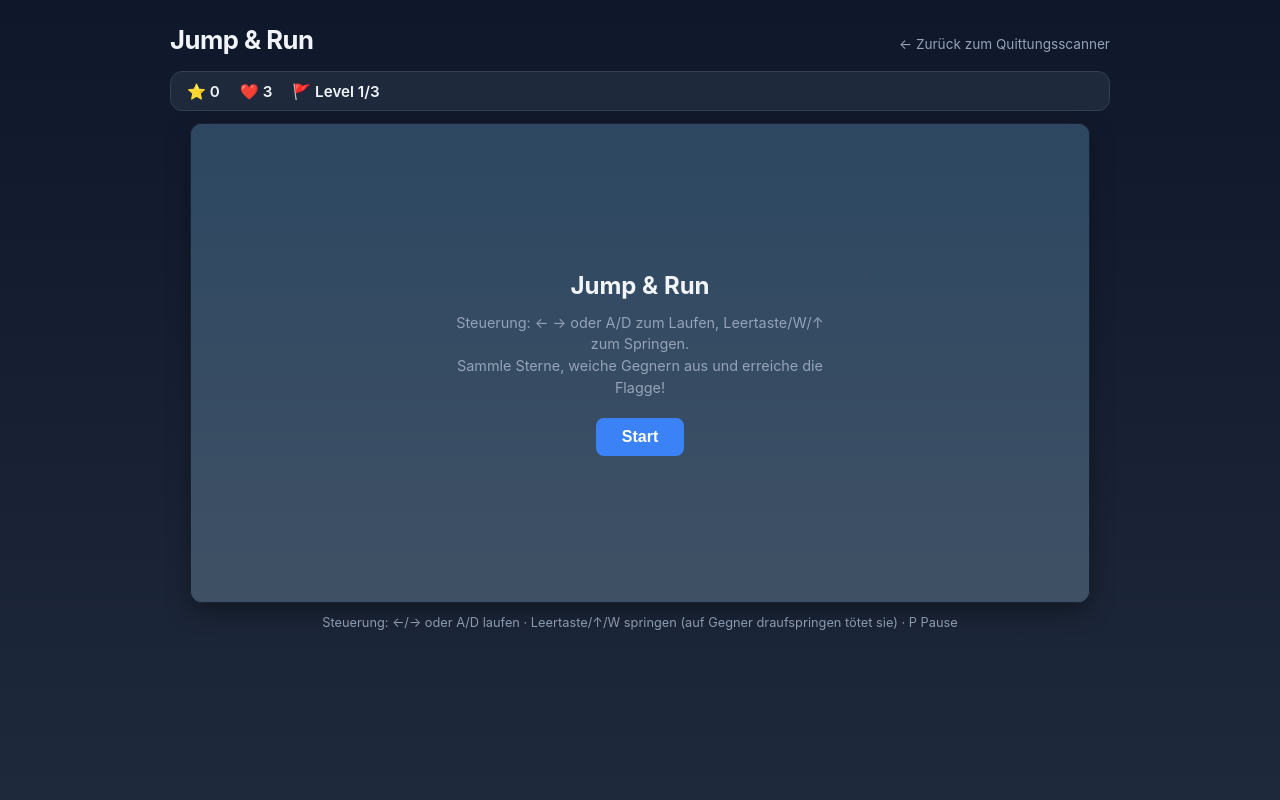
After one commit to Simoneflorian/Booos, a Flask app: page /game in a window 1280 px wide. The commit adds this page. Run offline with Flask 3, Linux system fonts and the light colour scheme.

Commit message:
Add browser-based Jump & Run platformer game
Adds a self-contained HTML5 canvas platformer at /game with 3 levels,
gravity/jump physics, patrolling enemies (stompable), coins, and a
goal flag. Linked from the main page.

```diff
--- a/app.py
+++ b/app.py
@@ -101,6 +101,11 @@ def index():
     return render_template("index.html")
 
 
+@app.route("/game")
+def game():
+    return render_template("game.html")
+
+
 @app.route("/api/analyze", methods=["POST"])
 def analyze():
     if "file" not in request.files:
--- /dev/null
+++ b/static/css/game.css
@@ -0,0 +1,114 @@
+*, *::before, *::after { box-sizing: border-box; margin: 0; padding: 0; }
+
+:root {
+    --bg: #0f172a;
+    --surface: #1e293b;
+    --border: #334155;
+    --text: #f1f5f9;
+    --text-muted: #94a3b8;
+    --primary: #3b82f6;
+    --primary-dark: #2563eb;
+    --radius: 12px;
+}
+
+body {
+    font-family: -apple-system, BlinkMacSystemFont, "Segoe UI", Roboto, sans-serif;
+    background: linear-gradient(180deg, #0f172a, #1e293b);
+    color: var(--text);
+    min-height: 100vh;
+    padding: 1.5rem 1rem 2.5rem;
+    display: flex;
+    justify-content: center;
+}
+
+.game-wrap { max-width: 940px; width: 100%; }
+
+.game-header {
+    display: flex;
+    align-items: baseline;
+    justify-content: space-between;
+    flex-wrap: wrap;
+    gap: .5rem;
+    margin-bottom: 1rem;
+}
+
+.game-header h1 { font-size: 1.6rem; letter-spacing: -0.5px; }
+
+.back-link {
+    color: var(--text-muted);
+    text-decoration: none;
+    font-size: 0.85rem;
+}
+.back-link:hover { color: var(--text); }
+
+.hud {
+    display: flex;
+    gap: 1.25rem;
+    background: var(--surface);
+    border: 1px solid var(--border);
+    border-radius: var(--radius);
+    padding: 0.6rem 1rem;
+    margin-bottom: 0.75rem;
+    font-weight: 600;
+    font-size: 0.95rem;
+}
+
+.canvas-wrap {
+    position: relative;
+    width: 100%;
+    max-width: 900px;
+    margin: 0 auto;
+}
+
+canvas#game {
+    display: block;
+    width: 100%;
+    height: auto;
+    aspect-ratio: 900 / 480;
+    background: #7ec8f2;
+    border-radius: var(--radius);
+    border: 1px solid var(--border);
+    box-shadow: 0 8px 24px rgba(0,0,0,.35);
+    image-rendering: pixelated;
+}
+
+.overlay {
+    position: absolute;
+    inset: 0;
+    display: flex;
+    align-items: center;
+    justify-content: center;
+    background: rgba(15, 23, 42, .72);
+    border-radius: var(--radius);
+}
+
+.overlay__box {
+    text-align: center;
+    max-width: 420px;
+    padding: 1.5rem;
+}
+
+.overlay__box h2 { margin-bottom: .75rem; font-size: 1.5rem; }
+.overlay__box p { color: var(--text-muted); margin-bottom: 1.25rem; line-height: 1.5; font-size: .9rem; }
+
+.btn {
+    display: inline-block;
+    padding: 0.6rem 1.6rem;
+    border-radius: 8px;
+    font-size: 1rem;
+    font-weight: 600;
+    cursor: pointer;
+    border: none;
+    background: var(--primary);
+    color: #fff;
+    transition: background .15s, transform .1s;
+}
+.btn:hover { background: var(--primary-dark); }
+.btn:active { transform: scale(.96); }
+
+.hint {
+    text-align: center;
+    color: var(--text-muted);
+    font-size: 0.8rem;
+    margin-top: 0.75rem;
+}
--- /dev/null
+++ b/static/js/game.js
@@ -0,0 +1,452 @@
+(() => {
+    const canvas = document.getElementById("game");
+    const ctx = canvas.getContext("2d");
+    const W = canvas.width;
+    const H = canvas.height;
+
+    const scoreEl = document.getElementById("score");
+    const livesEl = document.getElementById("lives");
+    const levelEl = document.getElementById("level");
+    const levelCountEl = document.getElementById("levelCount");
+    const overlay = document.getElementById("overlay");
+    const overlayTitle = document.getElementById("overlayTitle");
+    const overlayText = document.getElementById("overlayText");
+    const overlayBtn = document.getElementById("overlayBtn");
+
+    const GRAVITY = 1800;
+    const MOVE_ACCEL = 2600;
+    const MAX_SPEED = 260;
+    const FRICTION = 2200;
+    const JUMP_SPEED = 620;
+    const MAX_FALL = 900;
+
+    // ---- Level definitions -------------------------------------------------
+    // Coordinates are in world pixels. ground is a platform too.
+    function buildLevels() {
+        return [
+            {
+                width: 2200,
+                spawn: { x: 40, y: 360 },
+                platforms: [
+                    { x: 0, y: 440, w: 560, h: 40 },
+                    { x: 640, y: 440, w: 260, h: 40 },
+                    { x: 980, y: 440, w: 220, h: 40 },
+                    { x: 1280, y: 380, w: 140, h: 20 },
+                    { x: 1500, y: 440, w: 700, h: 40 },
+                    { x: 900, y: 320, w: 120, h: 20 },
+                    { x: 1100, y: 260, w: 120, h: 20 },
+                ],
+                coins: [
+                    { x: 300, y: 400 }, { x: 340, y: 400 }, { x: 380, y: 400 },
+                    { x: 700, y: 400 }, { x: 760, y: 400 },
+                    { x: 930, y: 280 }, { x: 1130, y: 220 },
+                    { x: 1550, y: 400 }, { x: 1600, y: 400 }, { x: 1650, y: 400 },
+                ],
+                enemies: [
+                    { x: 700, y: 412, w: 32, h: 28, minX: 660, maxX: 880, speed: 70, dir: 1 },
+                    { x: 1600, y: 412, w: 32, h: 28, minX: 1520, maxX: 1780, speed: 90, dir: -1 },
+                ],
+                goal: { x: 2140, y: 340, w: 40, h: 100 },
+            },
+            {
+                width: 2600,
+                spawn: { x: 40, y: 360 },
+                platforms: [
+                    { x: 0, y: 440, w: 300, h: 40 },
+                    { x: 380, y: 440, w: 160, h: 40 },
+                    { x: 620, y: 380, w: 140, h: 20 },
+                    { x: 840, y: 440, w: 160, h: 40 },
+                    { x: 1080, y: 380, w: 120, h: 20 },
+                    { x: 1280, y: 320, w: 120, h: 20 },
+                    { x: 1480, y: 380, w: 120, h: 20 },
+                    { x: 1680, y: 440, w: 300, h: 40 },
+                    { x: 2060, y: 380, w: 140, h: 20 },
+                    { x: 2280, y: 440, w: 320, h: 40 },
+                ],
+                coins: [
+                    { x: 420, y: 400 }, { x: 460, y: 400 },
+                    { x: 660, y: 340 }, { x: 700, y: 340 },
+                    { x: 1110, y: 340 }, { x: 1310, y: 280 }, { x: 1510, y: 340 },
+                    { x: 1740, y: 400 }, { x: 1780, y: 400 }, { x: 1820, y: 400 },
+                    { x: 2100, y: 340 }, { x: 2320, y: 400 }, { x: 2360, y: 400 },
+                ],
+                enemies: [
+                    { x: 420, y: 412, w: 32, h: 28, minX: 380, maxX: 540, speed: 80, dir: 1 },
+                    { x: 900, y: 412, w: 32, h: 28, minX: 840, maxX: 1000, speed: 100, dir: -1 },
+                    { x: 1740, y: 412, w: 32, h: 28, minX: 1680, maxX: 1960, speed: 110, dir: 1 },
+                    { x: 2340, y: 412, w: 32, h: 28, minX: 2280, maxX: 2560, speed: 90, dir: -1 },
+                ],
+                goal: { x: 2540, y: 340, w: 40, h: 100 },
+            },
+            {
+                width: 3000,
+                spawn: { x: 40, y: 360 },
+                platforms: [
+                    { x: 0, y: 440, w: 240, h: 40 },
+                    { x: 320, y: 380, w: 100, h: 20 },
+                    { x: 500, y: 320, w: 100, h: 20 },
+                    { x: 680, y: 380, w: 100, h: 20 },
+                    { x: 860, y: 440, w: 200, h: 40 },
+                    { x: 1140, y: 380, w: 100, h: 20 },
+                    { x: 1320, y: 320, w: 100, h: 20 },
+                    { x: 1500, y: 260, w: 100, h: 20 },
+                    { x: 1680, y: 320, w: 100, h: 20 },
+                    { x: 1860, y: 380, w: 100, h: 20 },
+                    { x: 2040, y: 440, w: 220, h: 40 },
+                    { x: 2340, y: 380, w: 120, h: 20 },
+                    { x: 2540, y: 440, w: 460, h: 40 },
+                ],
+                coins: [
+                    { x: 340, y: 340 }, { x: 520, y: 280 }, { x: 700, y: 340 },
+                    { x: 900, y: 400 }, { x: 940, y: 400 },
+                    { x: 1160, y: 340 }, { x: 1340, y: 280 }, { x: 1520, y: 220 },
+                    { x: 1700, y: 280 }, { x: 1880, y: 340 },
+                    { x: 2080, y: 400 }, { x: 2120, y: 400 },
+                    { x: 2600, y: 400 }, { x: 2650, y: 400 }, { x: 2700, y: 400 },
+                ],
+                enemies: [
+                    { x: 900, y: 412, w: 32, h: 28, minX: 860, maxX: 1040, speed: 100, dir: 1 },
+                    { x: 1350, y: 292, w: 32, h: 28, minX: 1320, maxX: 1400, speed: 90, dir: 1 },
+                    { x: 1900, y: 412, w: 32, h: 28, minX: 1860, maxX: 1940, speed: 100, dir: -1 },
+                    { x: 2100, y: 412, w: 32, h: 28, minX: 2040, maxX: 2240, speed: 130, dir: 1 },
+                    { x: 2700, y: 412, w: 32, h: 28, minX: 2540, maxX: 2960, speed: 140, dir: -1 },
+                ],
+                goal: { x: 2940, y: 340, w: 40, h: 100 },
+            },
+        ];
+    }
+
+    const levels = buildLevels();
+    levelCountEl.textContent = levels.length;
+
+    // ---- State ---------------------------------------------------------------
+    let state = "menu"; // menu | playing | paused | levelComplete | gameover | win
+    let levelIndex = 0;
+    let score = 0;
+    let lives = 3;
+    let cameraX = 0;
+    let invincibleTimer = 0;
+    let respawn = null;
+
+    let level = null;
+    let player = null;
+
+    function loadLevel(idx) {
+        level = JSON.parse(JSON.stringify(levels[idx]));
+        level.coins.forEach(c => (c.collected = false));
+        level.enemies.forEach(e => (e.alive = true));
+        player = {
+            x: level.spawn.x, y: level.spawn.y,
+            w: 30, h: 40,
+            vx: 0, vy: 0,
+            onGround: false,
+            facing: 1,
+        };
+        cameraX = 0;
+        invincibleTimer = 1.2;
+    }
+
+    function resetGame() {
+        levelIndex = 0;
+        score = 0;
+        lives = 3;
+        loadLevel(levelIndex);
+    }
+
+    // ---- Input -----------------------------------------------------------
+    const keys = {};
+    window.addEventListener("keydown", (e) => {
+        if (["ArrowLeft", "ArrowRight", "ArrowUp", "ArrowDown", " "].includes(e.key)) e.preventDefault();
+        keys[e.key.toLowerCase()] = true;
+        if (e.key === " " || e.key === "ArrowUp") keys["jump"] = true;
+        if ((e.key === "p" || e.key === "P")) togglePause();
+        if (state === "menu" || state === "gameover" || state === "win" || state === "levelComplete") {
+            if (e.key === "Enter" || e.key === " ") handleOverlayAction();
+        }
+    });
+    window.addEventListener("keyup", (e) => {
+        keys[e.key.toLowerCase()] = false;
+        if (e.key === " " || e.key === "ArrowUp") keys["jump"] = false;
+    });
+
+    function togglePause() {
+        if (state === "playing") { state = "paused"; showOverlay("Pause", "Weiter geht's mit P oder dem Button.", "Weiter"); }
+        else if (state === "paused") { state = "playing"; hideOverlay(); }
+    }
+
+    function showOverlay(title, text, btnLabel) {
+        overlayTitle.textContent = title;
+        overlayText.innerHTML = text;
+        overlayBtn.textContent = btnLabel;
+        overlay.style.display = "flex";
+    }
+    function hideOverlay() { overlay.style.display = "none"; }
+
+    function handleOverlayAction() {
+        if (state === "menu") {
+            resetGame();
+            state = "playing";
+            hideOverlay();
+        } else if (state === "paused") {
+            state = "playing";
+            hideOverlay();
+        } else if (state === "levelComplete") {
+            levelIndex++;
+            if (levelIndex >= levels.length) {
+                state = "win";
+                showOverlay("Geschafft! 🏆", `Alle Level gemeistert mit ${score} Sternen!`, "Nochmal spielen");
+            } else {
+                loadLevel(levelIndex);
+                state = "playing";
+                hideOverlay();
+            }
+        } else if (state === "gameover" || state === "win") {
+            resetGame();
+            state = "playing";
+            hideOverlay();
+        }
+    }
+    overlayBtn.addEventListener("click", handleOverlayAction);
+
+    // ---- Collision helpers -------------------------------------------------
+    function rectsOverlap(a, b) {
+        return a.x < b.x + b.w && a.x + a.w > b.x && a.y < b.y + b.h && a.y + a.h > b.y;
+    }
+
+    function moveAndCollideX(entity, dx) {
+        entity.x += dx;
+        for (const p of level.platforms) {
+            if (rectsOverlap(entity, p)) {
+                if (dx > 0) entity.x = p.x - entity.w;
+                else if (dx < 0) entity.x = p.x + p.w;
+                entity.vx = 0;
+            }
+        }
+    }
+
+    function moveAndCollideY(entity, dy) {
+        entity.y += dy;
+        entity.onGround = false;
+        for (const p of level.platforms) {
+            if (rectsOverlap(entity, p)) {
+                if (dy > 0) {
+                    entity.y = p.y - entity.h;
+                    entity.onGround = true;
+                    entity.vy = 0;
+                } else if (dy < 0) {
+                    entity.y = p.y + p.h;
+                    entity.vy = 0;
+                }
+            }
+        }
+    }
+
+    // ---- Update --------------------------------------------------------------
+    function update(dt) {
+        if (state !== "playing") return;
+
+        if (invincibleTimer > 0) invincibleTimer -= dt;
+
+        // Horizontal movement
+        const left = keys["arrowleft"] || keys["a"];
+        const right = keys["arrowright"] || keys["d"];
+        if (left && !right) {
+            player.vx -= MOVE_ACCEL * dt;
+            player.facing = -1;
+        } else if (right && !left) {
+            player.vx += MOVE_ACCEL * dt;
+            player.facing = 1;
+        } else {
+            const sign = Math.sign(player.vx);
+            player.vx -= sign * Math.min(Math.abs(player.vx), FRICTION * dt);
+        }
+        player.vx = Math.max(-MAX_SPEED, Math.min(MAX_SPEED, player.vx));
+
+        // Jump
+        if (keys["jump"] && player.onGround) {
+            player.vy = -JUMP_SPEED;
+            player.onGround = false;
+        }
+
+        // Gravity
+        player.vy += GRAVITY * dt;
+        player.vy = Math.min(player.vy, MAX_FALL);
+
+        moveAndCollideX(player, player.vx * dt);
+        moveAndCollideY(player, player.vy * dt);
+
+        // World bounds
+        if (player.x < 0) player.x = 0;
+        if (player.x + player.w > level.width) player.x = level.width - player.w;
+
+        // Fell into a pit
+        if (player.y > H + 100) {
+            loseLife();
+            return;
+        }
+
+        // Enemies
+        for (const e of level.enemies) {
+            if (!e.alive) continue;
+            e.x += e.dir * e.speed * dt;
+            if (e.x < e.minX) { e.x = e.minX; e.dir = 1; }
+            if (e.x + e.w > e.maxX) { e.x = e.maxX - e.w; e.dir = -1; }
+
+            if (rectsOverlap(player, e)) {
+                const stomping = player.vy > 60 && (player.y + player.h - e.y) < 18;
+                if (stomping) {
+                    e.alive = false;
+                    player.vy = -JUMP_SPEED * 0.6;
+                    score += 50;
+                    updateHud();
+                } else if (invincibleTimer <= 0) {
+                    loseLife();
+                    return;
+                }
+            }
+        }
+
+        // Coins
+        for (const c of level.coins) {
+            if (c.collected) continue;
+            const coinBox = { x: c.x, y: c.y, w: 20, h: 20 };
+            if (rectsOverlap(player, coinBox)) {
+                c.collected = true;
+                score += 10;
+                updateHud();
+            }
+        }
+
+        // Goal
+        if (rectsOverlap(player, level.goal)) {
+            state = "levelComplete";
+            score += 100;
+            updateHud();
+            const isLast = levelIndex === levels.length - 1;
+            showOverlay(
+                "Level geschafft! 🚩",
+                `Level ${levelIndex + 1} abgeschlossen mit ${score} Sternen.`,
+                isLast ? "Zum Sieg" : "Nächstes Level"
+            );
+        }
+
+        // Camera
+        cameraX = player.x + player.w / 2 - W / 2;
+        cameraX = Math.max(0, Math.min(cameraX, level.width - W));
+    }
+
+    function loseLife() {
+        lives--;
+        updateHud();
+        if (lives <= 0) {
+            state = "gameover";
+            showOverlay("Game Over", `Du hast ${score} Sterne gesammelt. Versuch's nochmal!`, "Neu starten");
+        } else {
+            player.x = level.spawn.x;
+            player.y = level.spawn.y;
+            player.vx = 0;
+            player.vy = 0;
+            invincibleTimer = 1.5;
+        }
+    }
+
+    function updateHud() {
+        scoreEl.textContent = score;
+        livesEl.textContent = lives;
+        levelEl.textContent = levelIndex + 1;
+    }
+
+    // ---- Render ----------------------------------------------------------
+    function render() {
+        ctx.clearRect(0, 0, W, H);
+
+        // Sky gradient + parallax hills
+        const grad = ctx.createLinearGradient(0, 0, 0, H);
+        grad.addColorStop(0, "#7ec8f2");
+        grad.addColorStop(1, "#bfe8ff");
+        ctx.fillStyle = grad;
+        ctx.fillRect(0, 0, W, H);
+
+        if (!level) return;
+
+        ctx.save();
+        const parallax = cameraX * 0.4;
+        ctx.fillStyle = "rgba(255,255,255,0.5)";
+        for (let i = 0; i < 8; i++) {
+            const hx = (i * 300 - parallax % 300) - 100;
+            ctx.beginPath();
+            ctx.arc(hx, 380, 60, Math.PI, 0);
+            ctx.fill();
+        }
+        ctx.restore();
+
+        ctx.save();
+        ctx.translate(-cameraX, 0);
+
+        // Platforms
+        for (const p of level.platforms) {
+            ctx.fillStyle = "#5b3a29";
+            ctx.fillRect(p.x, p.y, p.w, p.h);
+            ctx.fillStyle = "#4caf50";
+            ctx.fillRect(p.x, p.y, p.w, 10);
+        }
+
+        // Coins
+        for (const c of level.coins) {
+            if (c.collected) continue;
+            ctx.fillStyle = "#fbbf24";
+            ctx.beginPath();
+            ctx.arc(c.x + 10, c.y + 10, 9, 0, Math.PI * 2);
+            ctx.fill();
+            ctx.strokeStyle = "#b45309";
+            ctx.lineWidth = 2;
+            ctx.stroke();
+        }
+
+        // Enemies
+        for (const e of level.enemies) {
+            if (!e.alive) continue;
+            ctx.fillStyle = "#7c3aed";
+            ctx.fillRect(e.x, e.y, e.w, e.h);
+            ctx.fillStyle = "#fff";
+            ctx.fillRect(e.x + 6, e.y + 8, 5, 5);
+            ctx.fillRect(e.x + e.w - 11, e.y + 8, 5, 5);
+        }
+
+        // Goal flag
+        const g = level.goal;
+        ctx.fillStyle = "#94a3b8";
+        ctx.fillRect(g.x + g.w / 2 - 3, g.y, 6, g.h);
+        ctx.fillStyle = "#ef4444";
+        ctx.beginPath();
+        ctx.moveTo(g.x + g.w / 2 + 3, g.y);
+        ctx.lineTo(g.x + g.w, g.y + 15);
+        ctx.lineTo(g.x + g.w / 2 + 3, g.y + 30);
+        ctx.closePath();
+        ctx.fill();
+
+        // Player
+        if (invincibleTimer <= 0 || Math.floor(invincibleTimer * 10) % 2 === 0) {
+            ctx.fillStyle = "#ef4444";
+            ctx.fillRect(player.x, player.y, player.w, player.h);
+            ctx.fillStyle = "#fff";
+            const eyeX = player.facing === 1 ? player.x + player.w - 12 : player.x + 4;
+            ctx.fillRect(eyeX, player.y + 8, 8, 8);
+        }
+
+        ctx.restore();
+    }
+
+    // ---- Main loop ---------------------------------------------------------
+    let lastTime = performance.now();
+    function loop(now) {
+        const dt = Math.min((now - lastTime) / 1000, 0.033);
+        lastTime = now;
+        update(dt);
+        render();
+        requestAnimationFrame(loop);
+    }
+
+    updateHud();
+    requestAnimationFrame(loop);
+})();
--- /dev/null
+++ b/templates/game.html
@@ -0,0 +1,38 @@
+<!DOCTYPE html>
+<html lang="de">
+<head>
+    <meta charset="UTF-8">
+    <meta name="viewport" content="width=device-width, initial-scale=1.0">
+    <title>Jump &amp; Run</title>
+    <link rel="stylesheet" href="/static/css/game.css">
+</head>
+<body>
+    <div class="game-wrap">
+        <header class="game-header">
+            <h1>Jump &amp; Run</h1>
+            <a class="back-link" href="/">&larr; Zurück zum Quittungsscanner</a>
+        </header>
+
+        <div class="hud">
+            <div class="hud__item">⭐ <span id="score">0</span></div>
+            <div class="hud__item">❤️ <span id="lives">3</span></div>
+            <div class="hud__item">🚩 Level <span id="level">1</span>/<span id="levelCount">3</span></div>
+        </div>
+
+        <div class="canvas-wrap">
+            <canvas id="game" width="900" height="480"></canvas>
+            <div class="overlay" id="overlay">
+                <div class="overlay__box">
+                    <h2 id="overlayTitle">Jump &amp; Run</h2>
+                    <p id="overlayText">Steuerung: &larr; &rarr; oder A/D zum Laufen, Leertaste/W/&uarr; zum Springen.<br>Sammle Sterne, weiche Gegnern aus und erreiche die Flagge!</p>
+                    <button class="btn" id="overlayBtn">Start</button>
+                </div>
+            </div>
+        </div>
+
+        <p class="hint">Steuerung: ←/→ oder A/D laufen · Leertaste/↑/W springen (auf Gegner draufspringen tötet sie) · P Pause</p>
+    </div>
+
+    <script src="/static/js/game.js"></script>
+</body>
+</html>
--- a/templates/index.html
+++ b/templates/index.html
@@ -11,6 +11,7 @@
         <header>
             <h1>Quittungsscanner</h1>
             <p class="subtitle">Fotos hochladen &rarr; Daten extrahieren &rarr; Excel exportieren</p>
+            <p class="subtitle"><a href="/game">🎮 Zum Jump &amp; Run Spiel</a></p>
         </header>
 
         <main>
```
